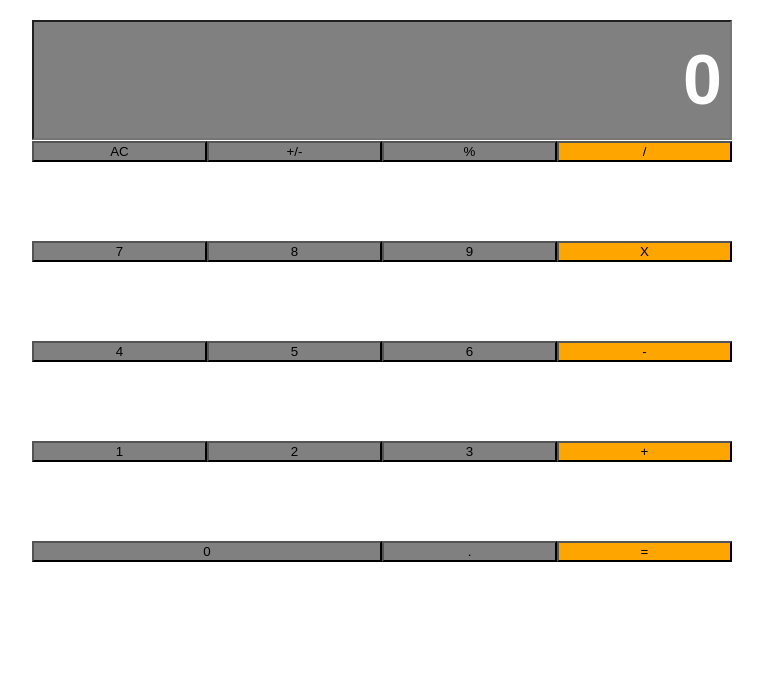
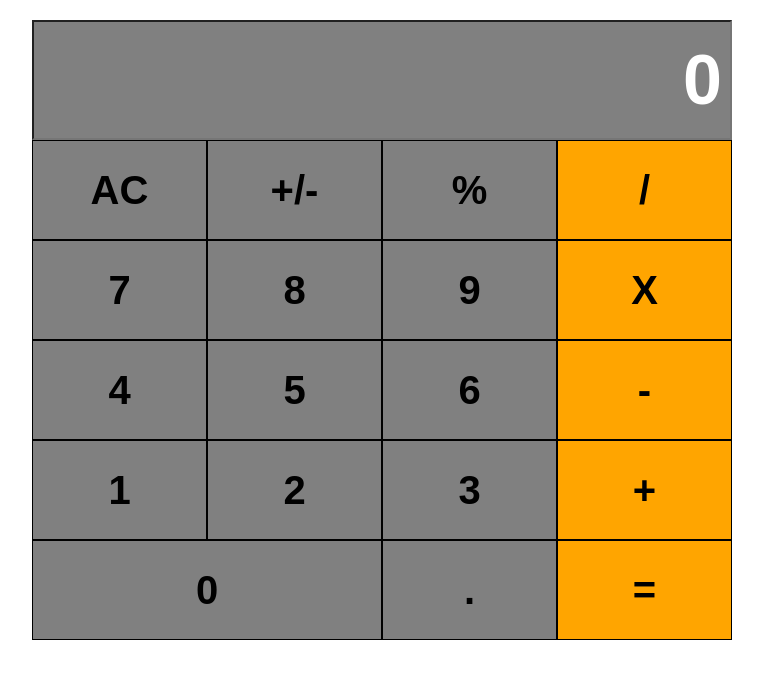
Before and after one commit to lekegitrepo/react-calculator, a React (Create React App) app: page / in a window 1280 px wide. Shown: the top 678 px of the page, without its empty margins (258-1021 px from the left). Built offline with nearby package versions, Linux system fonts and the light colour scheme.

Commit message:
fix validation errors in button and display components

```diff
--- a/src/components/button.js
+++ b/src/components/button.js
@@ -2,21 +2,23 @@
 import React from 'react';
 import PropTypes from 'prop-types';
 
-const Button = ({ name, btnColor, color, wide }) => {
+const Button = ({ name, btn, color, wide }) =>
+{
   const style = {
     width: wide ? '50%' : '25%',
     backgroundColor: color,
   };
   return (
-    <button type="button" className={ btnColor } style={style} >
+    <button type="button" className={ btn } style={ style }>
       { name }
     </button>
-  )
+  );
 };
 
 Button.propTypes = {
   name: PropTypes.string.isRequired,
-  wide: PropTypes.bool
+  wide: PropTypes.bool,
+  color: PropTypes.string,
 };
 
 Button.defaultProps = {
--- a/src/components/display.js
+++ b/src/components/display.js
@@ -8,6 +8,9 @@
 );
 
 Display.defaultValue = { result: '0' };
-Display.propTypes = { result: PropTypes.string.isRequired };
+Display.propTypes = {
+	result: PropTypes.string.isRequired,
+	display: PropTypes.string,
+};
 
 export default Display;
```
